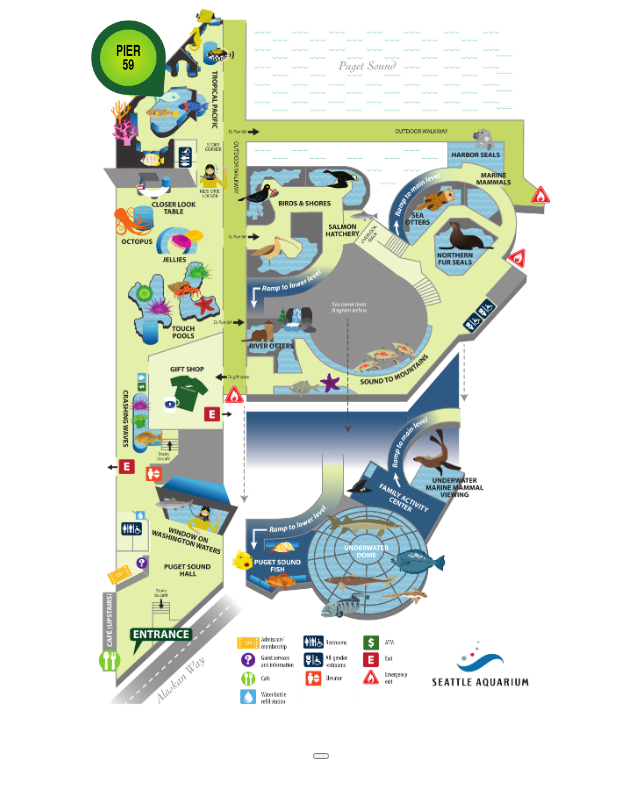
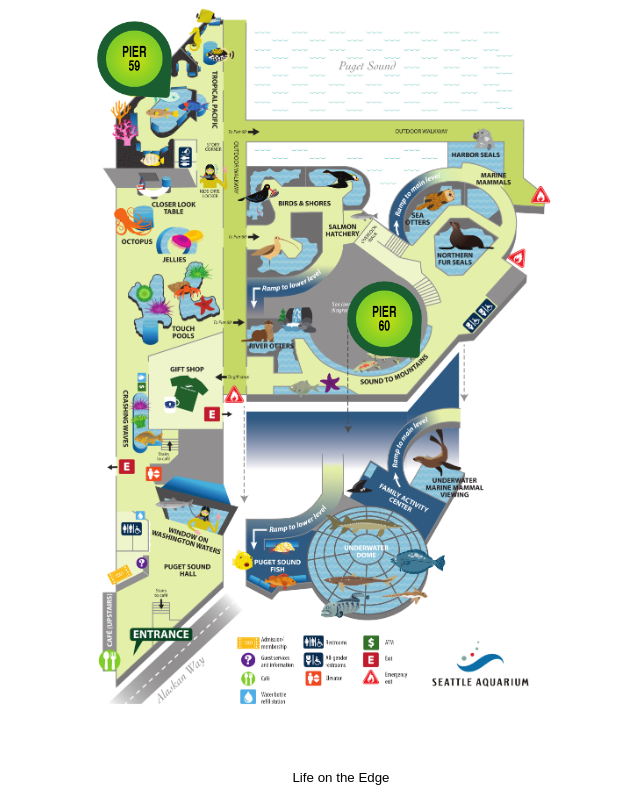
Before and after one commit to wesleyflorence/aquarium_tour, a React (Create React App) app: page / in a window 1280 px wide. Shown: the top 797 px of the page, without its empty margins (319-959 px from the left). Built offline with nearby package versions, Linux system fonts and the light colour scheme.

Commit message:
check in

```diff
--- /dev/null
+++ b/src/Popup.js
@@ -0,0 +1,5 @@
+import React, {Component} from "react";
+
+
+
+export default PopupVideo;
--- a/src/Tour.css
+++ b/src/Tour.css
@@ -24,8 +24,32 @@
 }
 
 .pin {
+  width: 75px;
+}
+
+
+.pier59 {
   position: absolute;
-  width: 75px;
   top: 20px;
   left: 50px;
 }
+
+
+.pier60 {
+  position: absolute;
+  top: 280px;
+  left: 300px;
+}
+
+button {
+    background-color: Transparent;
+    background-repeat:no-repeat;
+    border: none;
+    cursor:pointer;
+    overflow: hidden;
+    outline:none;
+}
+
+button:hover{
+     transform: scale(1.08);
+}
--- a/src/Tour.js
+++ b/src/Tour.js
@@ -2,8 +2,14 @@
 import Popup from "reactjs-popup";
 import aquarium_map from './assets/Map.png';
 import pier59Pin from './assets/pins/pier59-pin.png';
+import pier60Pin from './assets/pins/pier60-pin.png';
+import lifePin from './assets/pins/life-pin.png';
+import pugetPin from './assets/pins/puget-pin.png';
+import mezzPin from './assets/pins/mezz-pin.png';
+import boeingPin from './assets/pins/boeing-pin.png';
+import galleryPin from './assets/pins/gallery-pin.png';
+import pacificPin from './assets/pins/pacific-pin.png';
 import './Tour.css';
-
 
 class Tour extends React.Component {
   constructor() {
@@ -41,8 +47,9 @@
 
       <div className='Tour-Map'>
       <img src={aquarium_map} className='Tour-Map-Image' alt="aquarium map"/>
-      <button onClick={() => this.onClick("https://www.youtube.com/embed/cHjbQsWWOew")}><img src={pier59Pin} className='pin' alt="pin"/></button>
-      <div/>
+      <button className='pier59' onClick={() => this.onClick("https://www.youtube.com/embed/cHjbQsWWOew")}><img src={pier59Pin} className='pin' alt="pin"/></button>
+      <button className='pier60' onClick={() => this.onClick("https://www.youtube.com/embed/87CVAoNPbLM")}><img src={pier60Pin} className='pin' alt="pin"/></button>
+      </div>
 
       <ul className='Tour-List'>
       <li key="lifeOnTheEdge"><button onClick={() => this.onClick("https://www.youtube.com/embed/-FeNdH0ylq4")}>Life on the Edge</button></li>
@@ -55,7 +62,6 @@
       <li key="pacificcoralreef"><button onClick={() => this.onClick("https://www.youtube.com/embed/sDbuEj2P2ZM")}>Pacific Coral Reef</button></li>
       </ul>
       </div>
-      </div>
     );
   }
 }
```
